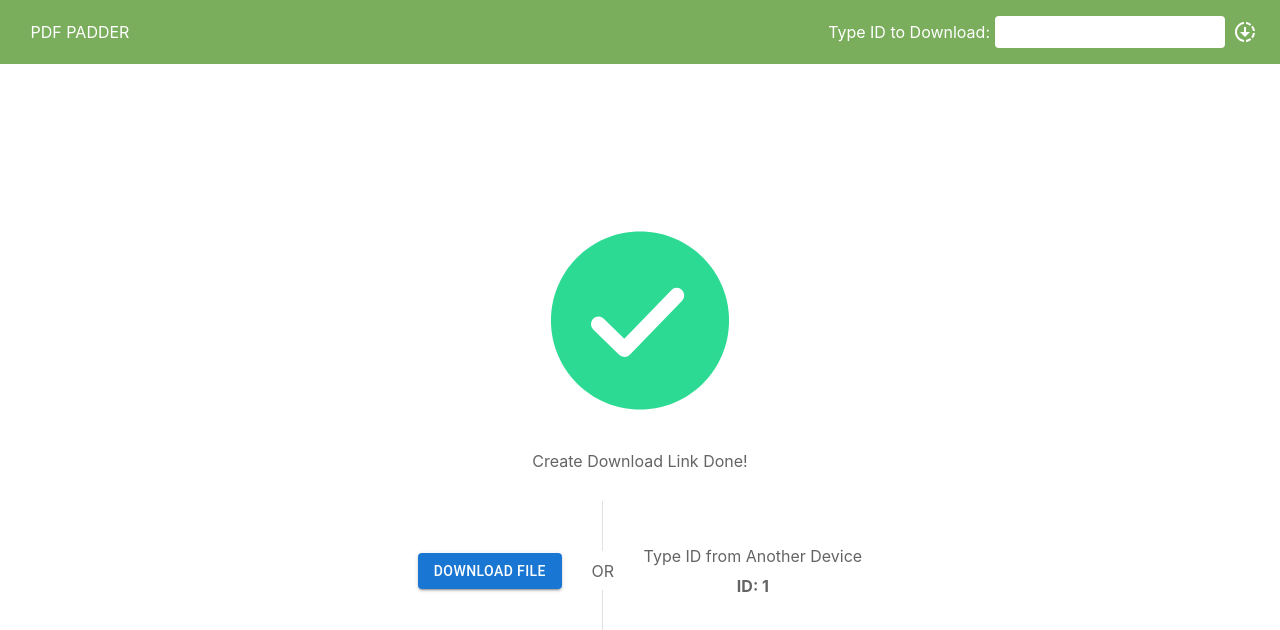
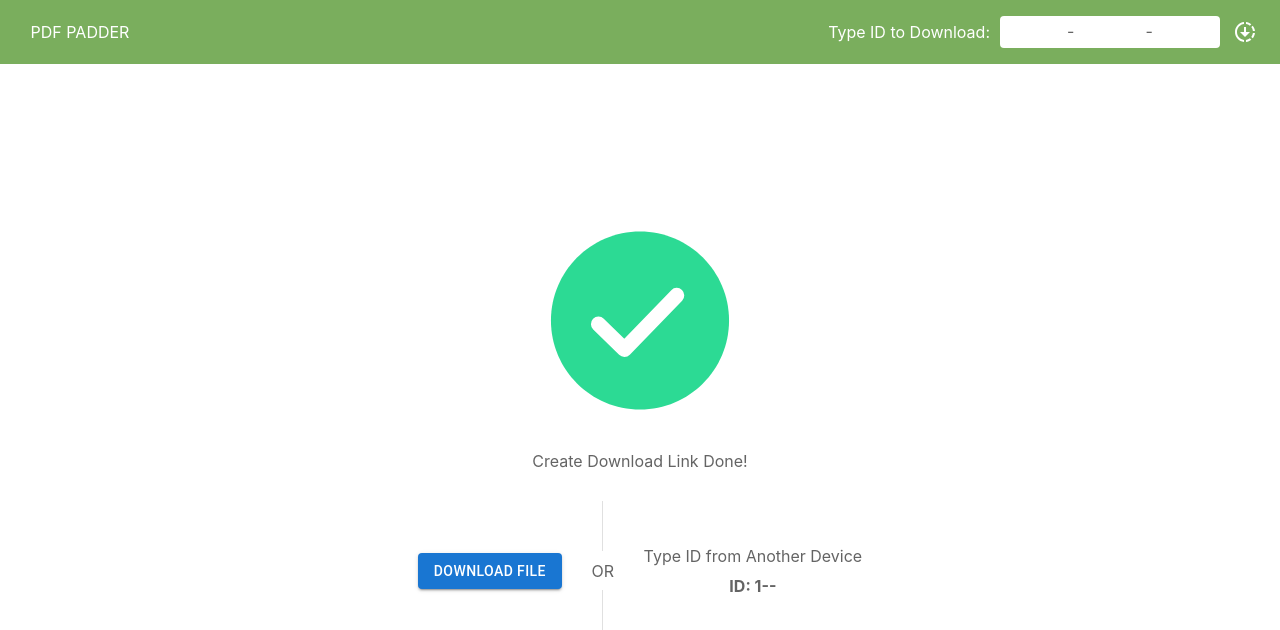
Before and after one commit to snaoyam/madcamp-3rd-week, a Next.js app in the folder frontend-next/: page /result/1 in a window 1280 px wide. Shown: the top 630 px of the page. Built offline with nearby package versions, Linux system fonts and the light colour scheme.

Commit message:
style change

```diff
--- a/frontend-next/components/topbar.tsx
+++ b/frontend-next/components/topbar.tsx
@@ -50,8 +50,32 @@ const appbar = () => {
         }}>
           Type ID to Download:
         </Box>
+        <Box sx={{
+          padding: '0 5px',
+          position: 'relative',
+        }}>
+          <Box sx={{
+            position: 'absolute',
+            top: 0,
+            width: 'calc(100% - 10px)',
+            height: '100%',
+            display: 'flex',
+            justifyContent: 'space-evenly',
+            alignItems: 'center',
+            backgroundColor: 'white',
+            borderRadius: '4px',
+            '& > div': {
+              height: '1.3375em',
+            }
+          }}>
+            <Box sx={{ flex: 1, color: 'black', textAlign: 'center' }}>{String(idInput).slice(0, 3) == '0' ? '' : String(idInput).slice(0, 3)}</Box>
+            <Box sx={{padding: '0 4px', color: 'rgb(100, 100, 100)'}}>-</Box>
+            <Box sx={{ flex: 1, color: 'black', textAlign: 'center' }}>{String(idInput).slice(3, 6)}</Box>
+            <Box sx={{padding: '0 4px', color: 'rgb(100, 100, 100)'}}>-</Box>
+            <Box sx={{ flex: 1, color: 'black', textAlign: 'center' }}>{String(idInput).slice(6, 9)}</Box>
+          </Box>
           <InputBase
-          value={idInput == 0 ? '' : idInput}
+            value={idInput == 0 ? '' : String(idInput)}
             onChange={v => {
               if (v.target.value.length < 10) {
                 setIdInput(parseInt(v.target.value == '' ? '0' : v.target.value))
@@ -59,10 +83,13 @@ const appbar = () => {
             }}
             sx={{
               backgroundColor: 'white',
-          borderRadius: '4px',
-          color: 'black',
-          padding: '0 5px',
-        }} />
+              //borderRadius: '4px',
+              //color: 'black',
+              opacity: '0',
+              textAlign: 'center',
+            }}
+          />
+        </Box>
         <IconButton sx={{color: 'white'}} aria-label="upload picture" component="label" onClick={
           () => {
             if (idInput >= 100000000 && idInput < 1000000000) {
--- a/frontend-next/pages/result/[id].tsx
+++ b/frontend-next/pages/result/[id].tsx
@@ -81,7 +81,7 @@ const Result = () => {
             padding: '10px 0 0 0',
             fontWeight: 'bold',
           }}>
-            {` ID: ${router.query.id} `}
+            {` ID: ${String(router.query.id).slice(0, 3)}-${String(router.query.id).slice(3, 6)}-${String(router.query.id).slice(6, 9)}`}
           </Box>
         </Box>
       </Box>
```
Lines whose indentation alone changed are shown as unchanged.
